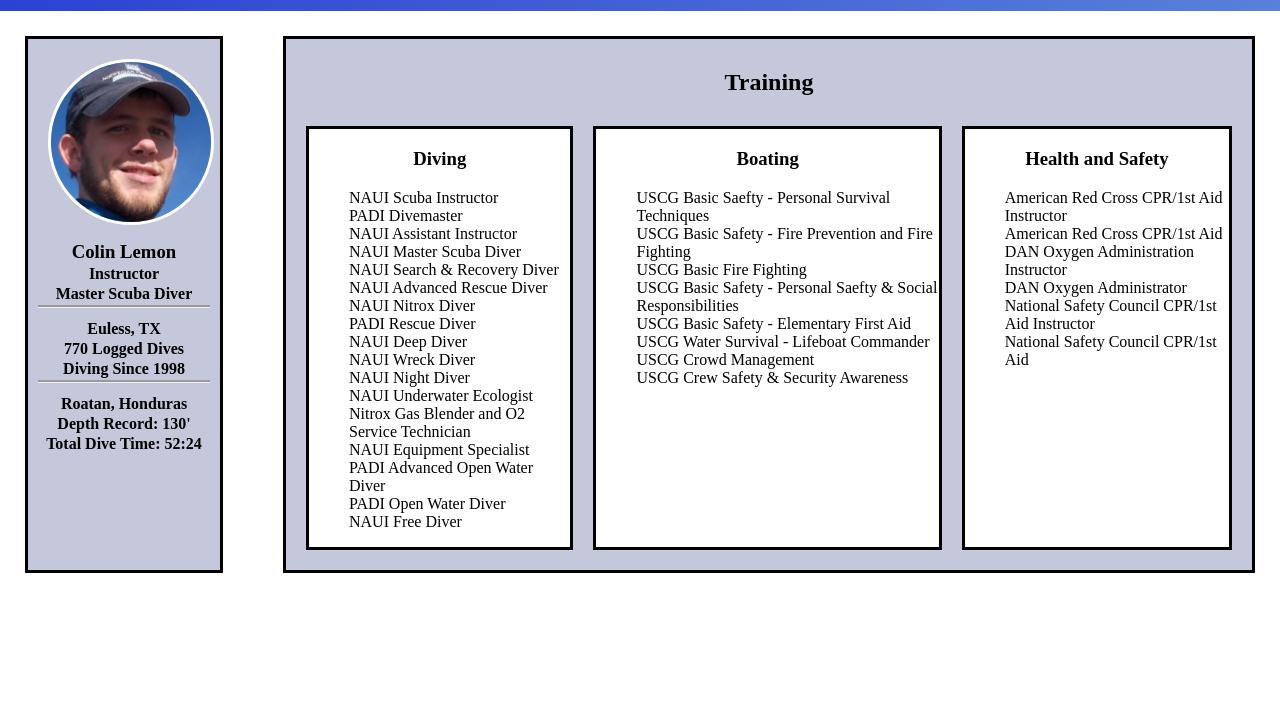
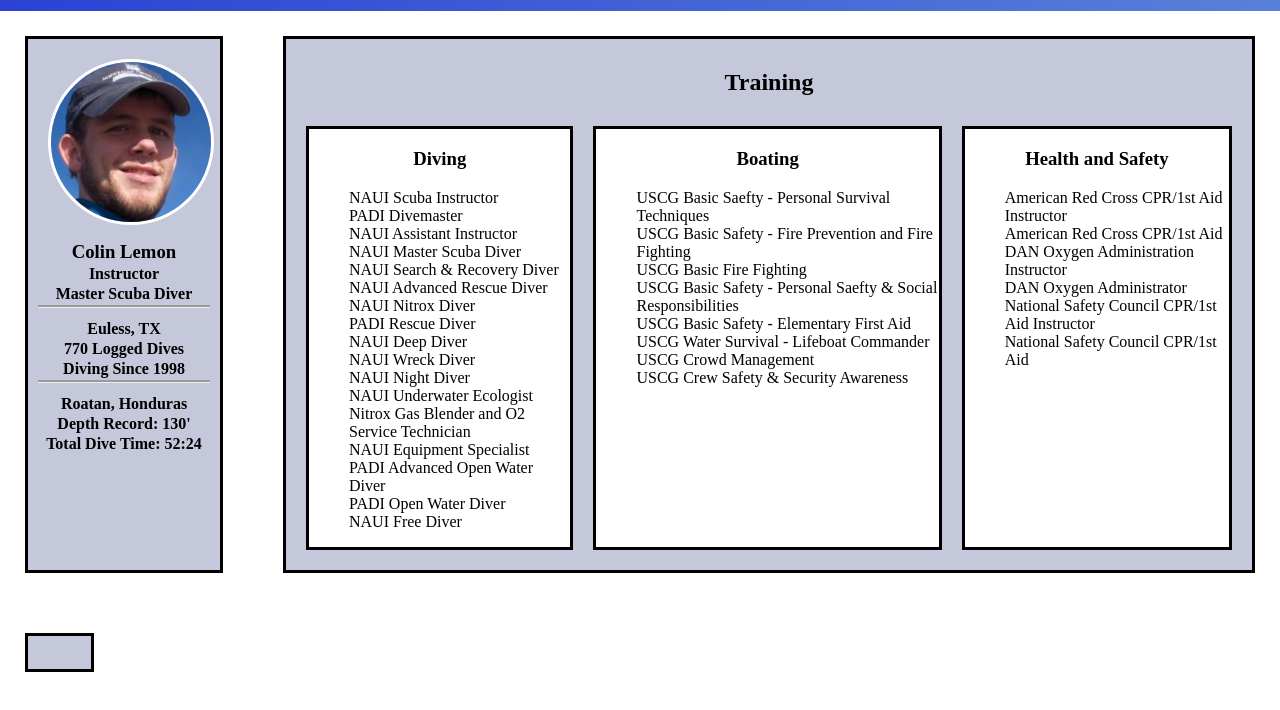
Before and after one commit to ctlemon83/diveprofile, a plain HTML site: page index.html in a window 1280 px wide. Shown: the part 108-818 px from the top of the page. Drawn offline with Linux system fonts and the light colour scheme.

Commit message:
Added experience section

```diff
--- a/index.html
+++ b/index.html
@@ -85,6 +85,7 @@
 				</div>
 			</div>
 		</div>
+		<div id="experience" class="blocks"></div>
 	</main>
 	<script type="text/javascript" src=""></script>
 </body>
```
